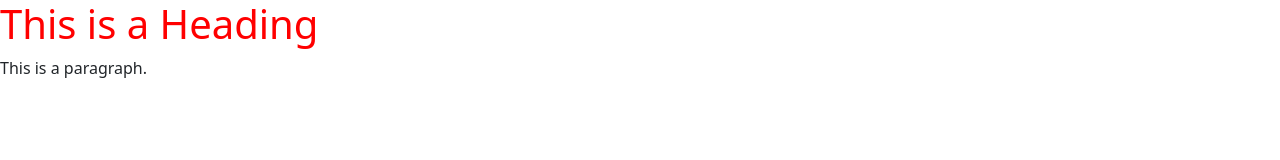
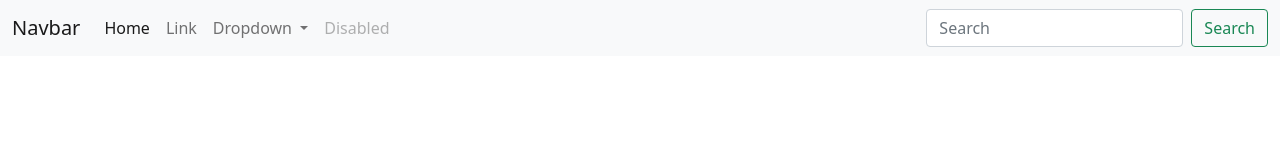
Before and after one commit to iamneo007/iamneo007.github.io, a plain HTML site: page index.html in a window 1280 px wide. Drawn offline with nearby package versions, Linux system fonts and the light colour scheme.

Commit message:
Update index.html

```diff
--- a/index.html
+++ b/index.html
@@ -8,8 +8,42 @@
 </head>
 <body>
 
-<h1>This is a Heading</h1>
-<p>This is a paragraph.</p>
+<nav class="navbar navbar-expand-lg navbar-light bg-light">
+  <div class="container-fluid">
+    <a class="navbar-brand" href="#">Navbar</a>
+    <button class="navbar-toggler" type="button" data-bs-toggle="collapse" data-bs-target="#navbarSupportedContent" aria-controls="navbarSupportedContent" aria-expanded="false" aria-label="Toggle navigation">
+      <span class="navbar-toggler-icon"></span>
+    </button>
+    <div class="collapse navbar-collapse" id="navbarSupportedContent">
+      <ul class="navbar-nav me-auto mb-2 mb-lg-0">
+        <li class="nav-item">
+          <a class="nav-link active" aria-current="page" href="#">Home</a>
+        </li>
+        <li class="nav-item">
+          <a class="nav-link" href="#">Link</a>
+        </li>
+        <li class="nav-item dropdown">
+          <a class="nav-link dropdown-toggle" href="#" id="navbarDropdown" role="button" data-bs-toggle="dropdown" aria-expanded="false">
+            Dropdown
+          </a>
+          <ul class="dropdown-menu" aria-labelledby="navbarDropdown">
+            <li><a class="dropdown-item" href="#">Action</a></li>
+            <li><a class="dropdown-item" href="#">Another action</a></li>
+            <li><hr class="dropdown-divider"></li>
+            <li><a class="dropdown-item" href="#">Something else here</a></li>
+          </ul>
+        </li>
+        <li class="nav-item">
+          <a class="nav-link disabled" href="#" tabindex="-1" aria-disabled="true">Disabled</a>
+        </li>
+      </ul>
+      <form class="d-flex">
+        <input class="form-control me-2" type="search" placeholder="Search" aria-label="Search">
+        <button class="btn btn-outline-success" type="submit">Search</button>
+      </form>
+    </div>
+  </div>
+</nav>
 
 </body>
   <script src="https://cdn.jsdelivr.net/npm/bootstrap@5.0.0-beta1/dist/js/bootstrap.bundle.min.js" integrity="sha384-ygbV9kiqUc6oa4msXn9868pTtWMgiQaeYH7/t7LECLbyPA2x65Kgf80OJFdroafW" crossorigin="anonymous"></script>
```
